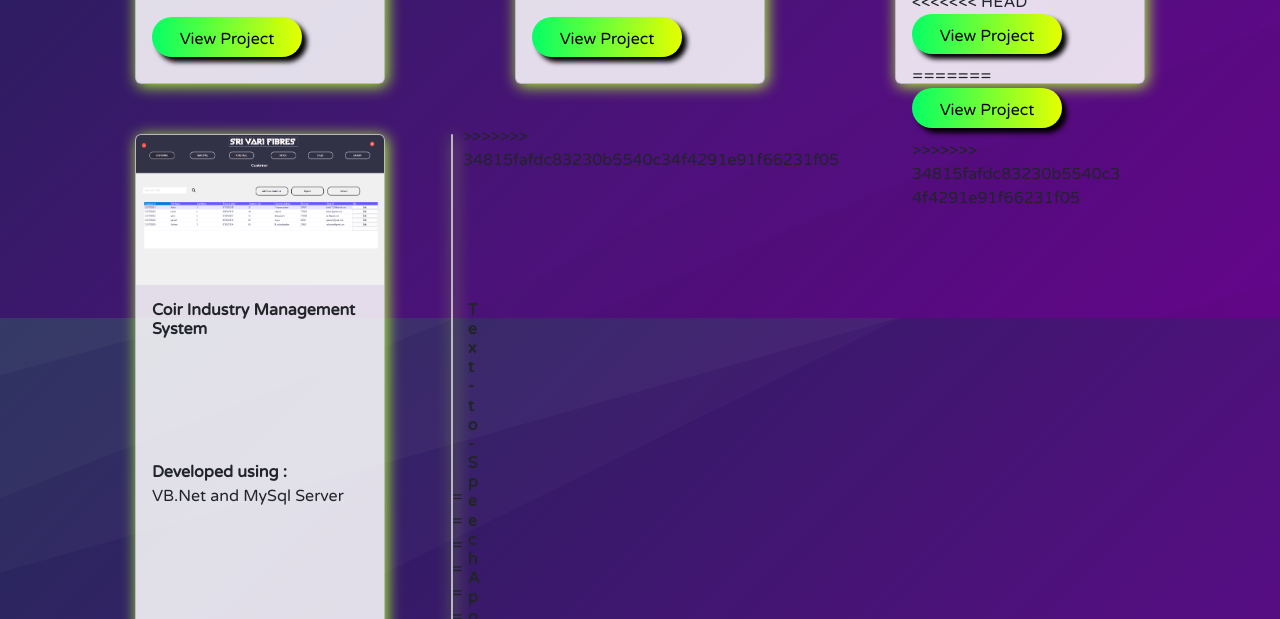
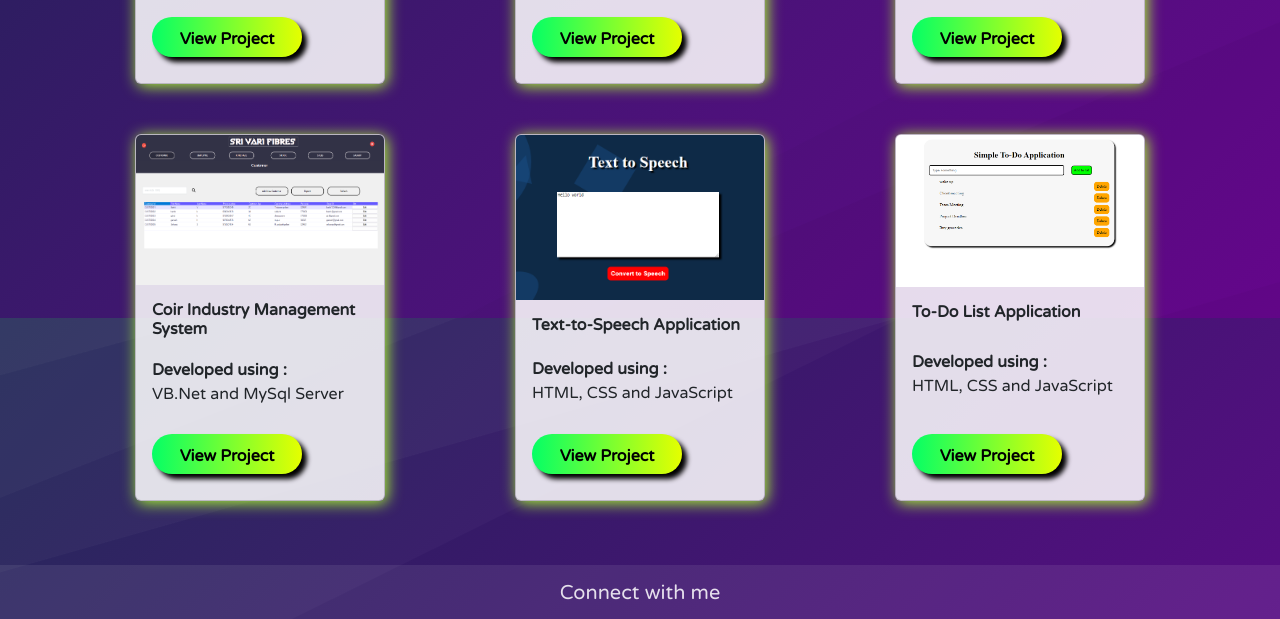
Before and after one commit to saran247/Portfolio_Saran, a plain HTML site: page html/project.html in a window 1280 px wide. Shown: the part 482-1101 px from the top of the page. Drawn offline with nearby package versions, Linux system fonts and the light colour scheme; some packages are replaced by stand-ins of ours; a script that the page names is missing.

Commit message:
new commit

```diff
--- a/css/certifications.css
+++ b/css/certifications.css
@@ -64,12 +64,8 @@ hr{
     width: 150px;
     height: 40px;
     border: none;
-<<<<<<< HEAD
 
     font-weight: bolder;
-=======
-    font-weight: bold;
->>>>>>> 34815fafdc83230b5540c34f4291e91f66231f05
     padding: 10px;
     font-size: medium;
     color: black;
--- a/css/project.css
+++ b/css/project.css
@@ -78,11 +78,7 @@ hr{
     padding: 10px;
     align-self: center;
     border: none;
-<<<<<<< HEAD
     font-weight: bolder;
-=======
-    font-weight: 500;
->>>>>>> 34815fafdc83230b5540c34f4291e91f66231f05
     padding: 10px;
     margin-bottom: 10px;
     font-size: medium;
--- a/html/project.html
+++ b/html/project.html
@@ -79,12 +79,8 @@
                 <div class="card-body">
                     <h6 class="card-title">Car Showroom Webpage</h6>
                     <p class="card-text"><span class="desc_title">Developed using :</span> <br> HTML and CSS </p>
-<<<<<<< HEAD
+
                     <a target="_blank" href="https://github.com/saran247/Car-Catalogue"> <button class="pro_but" >View Project</button> </a>
-
-=======
-                     <a target="_blank" href="https://github.com/saran247/Car-Catalogue"> <button class="pro_but" >View Project</button> </a>
->>>>>>> 34815fafdc83230b5540c34f4291e91f66231f05
                 </div>
             </div>
         </div>
@@ -106,12 +102,10 @@
                 <div class="card-body">
                     <h6 class="card-title">Text-to-Speech Application</h6>
                     <p class="card-text"><span class="desc_title">Developed using :</span> <br> HTML, CSS and JavaScript</p>
-<<<<<<< HEAD
                     <a target="_blank" href="https://github.com/saran247/text-to-speech"> <button class="pro_but" >View Project</button> </a>
                 </div>
-=======
-<a target="_blank" href="https://github.com/saran247/text-to-speech"> <button class="pro_but" >View Project</button> </a>                </div>
->>>>>>> 34815fafdc83230b5540c34f4291e91f66231f05
+
+
             </div>
         </div>
 
@@ -122,12 +116,10 @@
                 <div class="card-body">
                     <h6 class="card-title">To-Do List Application</h6>
                     <p class="card-text"><span class="desc_title">Developed using :</span> <br> HTML, CSS and JavaScript</p>
-<<<<<<< HEAD
-                    <a target="_blank" href="https://github.com/saran247/text-to-speech"> <button class="pro_but" >View Project</button> </a>
-                </div>
-=======
+
+
 <a target="_blank" href="https://github.com/saran247/text-to-speech"> <button class="pro_but" >View Project</button> </a>                </div>
->>>>>>> 34815fafdc83230b5540c34f4291e91f66231f05
+
             </div>
         </div>
     </div>
```
Also changed, not shown: css/index.css (+0 -9 lines).
